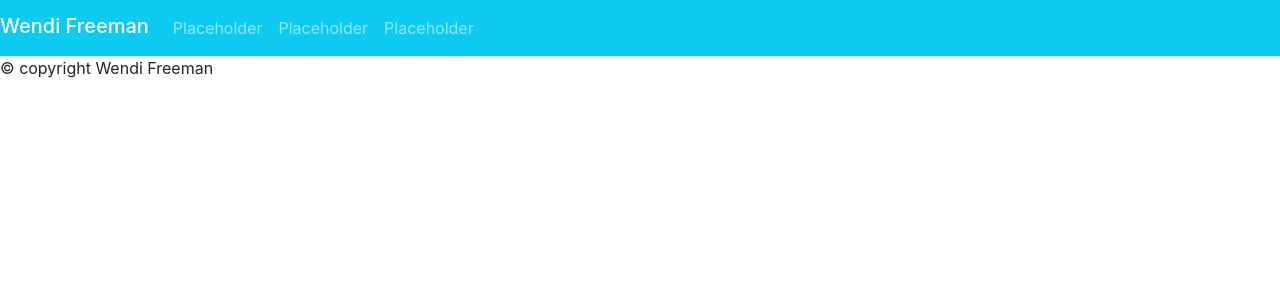
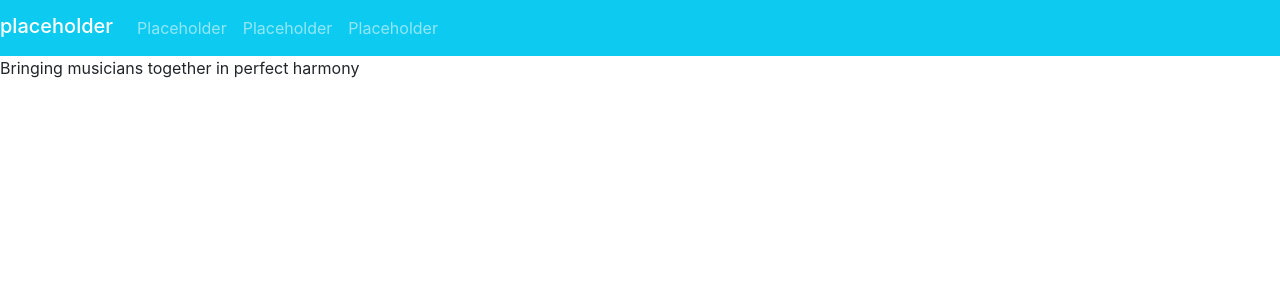
Before and after one commit to NW-Scrappy/duet, a React (Create React App) app in the folder client/: page / in a window 1280 px wide. Shown: the top 300 px of the page. Built offline with nearby package versions, Linux system fonts and the light colour scheme.

Commit message:
added footer

```diff
--- a/client/src/components/Footer.js
+++ b/client/src/components/Footer.js
@@ -2,7 +2,7 @@ import React from "react"
 function Footer() {
     return (
     <div className="footer">
-  <p>© copyright Wendi Freeman</p>
+  <p>Bringing musicians together in perfect harmony</p>
 </div>
     )
 }
--- a/client/src/components/Navbar.js
+++ b/client/src/components/Navbar.js
@@ -2,7 +2,7 @@ import React from "react"
 function Navbar() {
     return (
         <nav className="navbar navbar-expand-lg navbar-dark bg-info">
-      <span className="navbar-brand mb-1 h1">Wendi Freeman</span>
+      <span className="navbar-brand mb-1 h1">placeholder</span>
       <button
         className="navbar-toggler"
         type="button"
```
